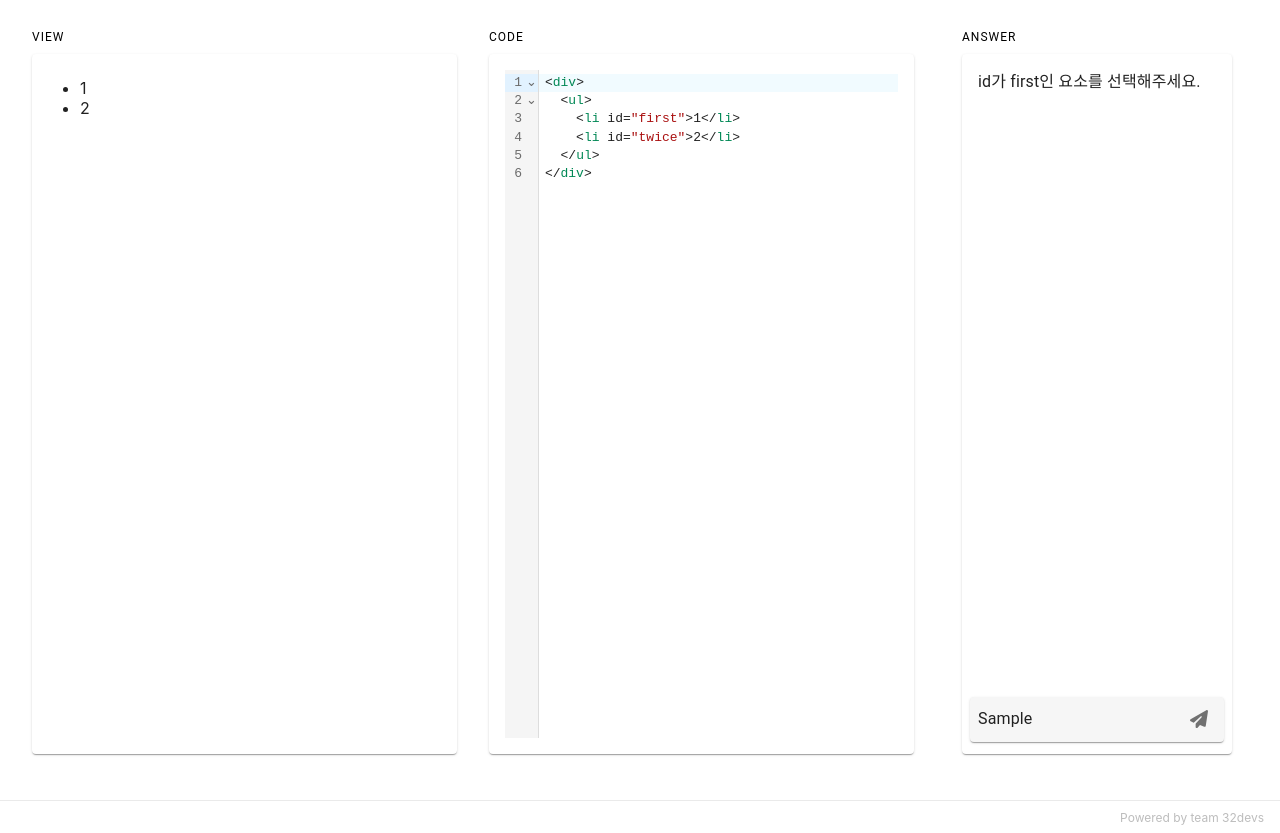
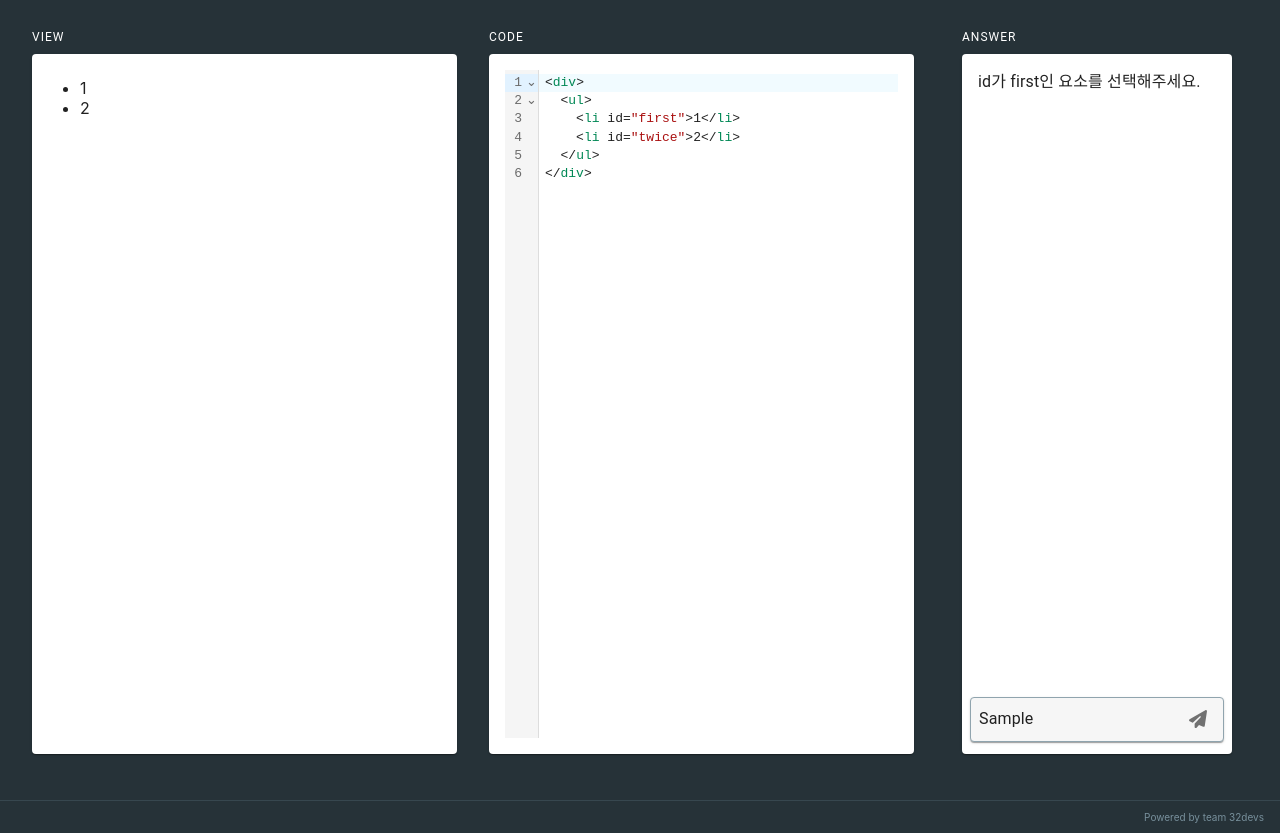
Before and after one commit to 32devs/css-selector-trainer, a Next.js app in the folder client/: page /test/id in a window 1280 px wide. Both pictures are taken after typing "Sample" into the empty fields and a click on the button 1199 px from the left and 719 px from the top of the page. Built offline with nearby package versions, Linux system fonts and the light colour scheme.

Commit message:
refactor: componentize card

```diff
--- /dev/null
+++ b/client/component/code/Card/AnswerCard.tsx
@@ -0,0 +1,29 @@
+import { IconButton, InputBase, Paper, styled, Typography } from '@mui/material';
+
+import { FontAwesomeIcon  } from '@fortawesome/react-fontawesome';
+import { faPaperPlane } from '@fortawesome/free-solid-svg-icons';
+
+import Card from './Card';
+import { ChangeEvent, FormEventHandler } from 'react';
+
+function AnswerCard({ questionDesc, answer, setAnswer, onSubmit }: { questionDesc: string, answer: string, setAnswer: any, onSubmit: FormEventHandler<HTMLFormElement> }) {
+  return (
+    <Card id={ 'answer' } sx={{ flexDirection: 'column' }}>
+      <Typography variant="body1" sx={{ height: '635px', p: 1 }}>
+        { questionDesc}
+      </Typography>
+      <Paper
+        component="form"
+        sx={{ p: 1, height: '45px', width: '100%', display: 'flex', justifyContent: 'space-between', backgroundColor: '#F6F6F6', border: '0.5px solid #90A4AE' }}
+        onSubmit={ onSubmit }
+        >
+          <InputBase placeholder="Enter CSS Selector" value={ answer } onChange={ (e: ChangeEvent<HTMLInputElement>) => setAnswer(e.target.value)} />
+          <IconButton type="submit" >
+            <FontAwesomeIcon icon={ faPaperPlane } size="xs" />
+          </IconButton>
+        </Paper>
+    </Card>
+  );
+}
+
+export default AnswerCard;
--- /dev/null
+++ b/client/component/code/Card/Card.tsx
@@ -0,0 +1,41 @@
+import { Paper, styled } from "@mui/material";
+import { forwardRef, MutableRefObject, ReactNode } from "react";
+
+const Item = styled(Paper)(({ theme }) => ({
+  background: theme.palette.mode === 'dark' ? '#1A2027' : '#FFF',
+  padding: theme.spacing(1),
+  minHeight: '700px',
+  display: 'flex'
+}));
+
+type CardProps = {
+  children?: ReactNode;
+  id?: string;
+  sx?: any;
+  viewCode?: string;
+}
+
+function Card({ children, id, sx, viewCode }: CardProps): JSX.Element {
+  return (
+    viewCode
+      ? (
+          <Item
+            id={ id }
+            sx={ sx }
+            dangerouslySetInnerHTML={{ __html: viewCode as string }}
+          >
+            { children }
+          </Item>
+        )
+      : (
+          <Item
+            id={ id }
+            sx={ sx }
+          >
+            { children }
+          </Item>
+        )
+  )
+}
+
+export default Card;
--- a/client/component/CodeMirror.tsx
+++ b/client/component/code/CodeMirror.tsx
@@ -5,6 +5,8 @@ import { basicSetup, EditorView } from 'codemirror';
 import { html, htmlLanguage } from '@codemirror/lang-html';
 // material
 import { Paper, styled } from '@mui/material';
+
+import Card from './Card/Card';
 
 const Item = styled(Paper)(({ theme }) => ({
   background: theme.palette.mode === 'dark' ? '#1A2027' : '#FFF',
@@ -15,7 +17,7 @@ const Item = styled(Paper)(({ theme }) => ({
 
 function CodeMirror({ value }: { value: string}) {
 
-  const editor: MutableRefObject<HTMLDivElement> = useRef() as React.MutableRefObject<HTMLDivElement>;
+  const editor: MutableRefObject<HTMLDivElement> = useRef() as MutableRefObject<HTMLDivElement>;
 
   const initialState: EditorState = EditorState.create({
     doc: value,
@@ -40,6 +42,7 @@ function CodeMirror({ value }: { value: string}) {
   }, [value]);
 
   return <Item sx={{ p: 2 }} ref={ editor }></Item>;
+  // return <Card sx={{ p: 2 }} ref={ editor } />
 }
 
 export default CodeMirror;
--- a/client/component/layout/Footer.module.css
+++ b/client/component/layout/Footer.module.css
@@ -1,11 +1,11 @@
 .footer {
-  color: #BDBDBD;
-  font-size: 12px;
+  color: #78909C;
+  font-size: 10px;
   height: 10px;
   display: flex;
   flex: 1;
   padding: 1rem 1rem;
-  border-top: 1px solid #eaeaea;
+  border-top: 1px solid #37474F;
   justify-content: flex-end;
   align-items: center;
 }
--- a/client/pages/test/id.tsx
+++ b/client/pages/test/id.tsx
@@ -1,16 +1,12 @@
 import { useEffect, useState, FormEvent, ChangeEvent } from 'react';
 import { Grid, Paper, Typography, styled, InputBase, IconButton } from '@mui/material';
 
-import CodeMirror from '../../component/CodeMirror';
+import Card from '../../component/code/Card/Card';
+
+import CodeMirror from '../../component/code/CodeMirror';
 import { FontAwesomeIcon } from '@fortawesome/react-fontawesome';
 import { faPaperPlane } from '@fortawesome/free-solid-svg-icons';
-
-const Item = styled(Paper)(({ theme }) => ({
-  background: theme.palette.mode === 'dark' ? '#1A2027' : '#FFF',
-  padding: theme.spacing(1),
-  minHeight: '700px',
-  display: 'flex'
-}));
+import AnswerCard from '../../component/code/Card/AnswerCard';
 
 const testSolution: string = '#first';
 const testString: string = `<div>
@@ -61,30 +57,23 @@ function Id() {
 
         <Grid container sx={{ p: 1 }} sm={ 12 } md={ 9 }>
           <Grid item sx={{ p: 2 }} sm={ 12 } md={ 6 }>
-            <Typography variant="overline">VIEW</Typography>
-            <Item id="view" dangerouslySetInnerHTML={{ __html: code }}></Item>
+            <Typography variant="overline" sx={{ color: 'white' }}>VIEW</Typography>
+            <Card id={ 'view' } viewCode={ code } />
           </Grid>
           <Grid item sx={{ p: 2 }} sm={ 12 } md={ 6 }>
-            <Typography variant="overline">CODE</Typography>
+            <Typography variant="overline" sx={{ color: 'white' }}>CODE</Typography>
             <CodeMirror value={ code } />
           </Grid>
         </Grid>
 
         <Grid item sx={{ p: 2 }} sm={ 12 } md={ 3 }>
-          <Typography variant="overline" >ANSWER</Typography>
-          <Item id="answer" sx={{ flexDirection: 'column' }}>
-            <Typography variant="body1" sx={{ height: '635px', p: 1 }} >{ question }</Typography>
-            <Paper
-              component="form"
-              sx={{ p: 1, height: '45px', width: '100%', display: 'flex', justifyContent: 'space-between', backgroundColor: '#F6F6F6' }}
-              onSubmit={ onSubmit }
-            >
-              <InputBase placeholder="Enter CSS Selector" value={ answer } onChange={ (e: ChangeEvent<HTMLInputElement>) => setAnswer(e.target.value)} />
-              <IconButton type="submit" >
-                <FontAwesomeIcon icon={ faPaperPlane } size="xs" />
-              </IconButton>
-            </Paper>
-          </Item>
+          <Typography variant="overline" sx={{ color: 'white' }}>ANSWER</Typography>
+          <AnswerCard
+            questionDesc={ question }
+            answer={ answer }
+            setAnswer={ setAnswer }
+            onSubmit={ onSubmit }
+          />
         </Grid>
 
       </Grid>
--- a/client/styles/globals.css
+++ b/client/styles/globals.css
@@ -2,6 +2,7 @@ html,
 body {
   padding: 0;
   margin: 0;
+  background-color: #263238;
   font-family: -apple-system, BlinkMacSystemFont, Segoe UI, Roboto, Oxygen,
     Ubuntu, Cantarell, Fira Sans, Droid Sans, Helvetica Neue, sans-serif;
 }
```
